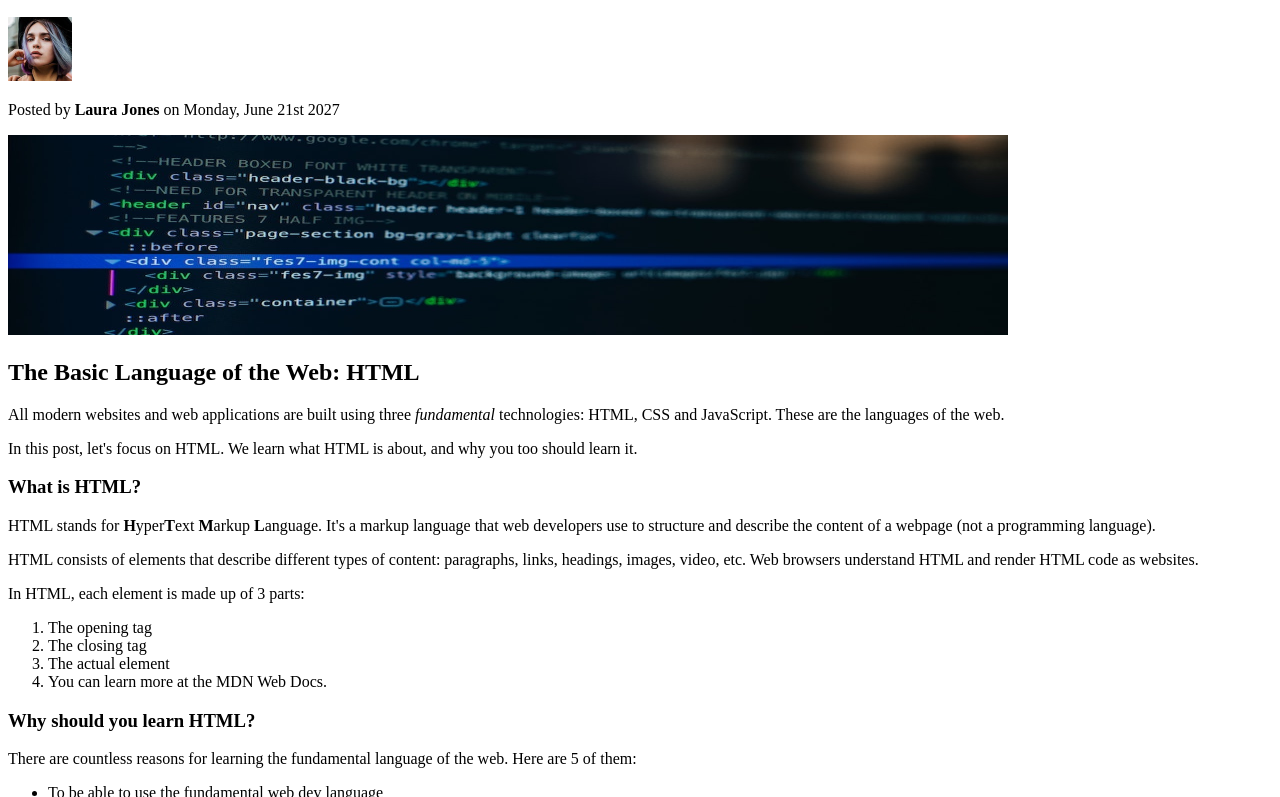
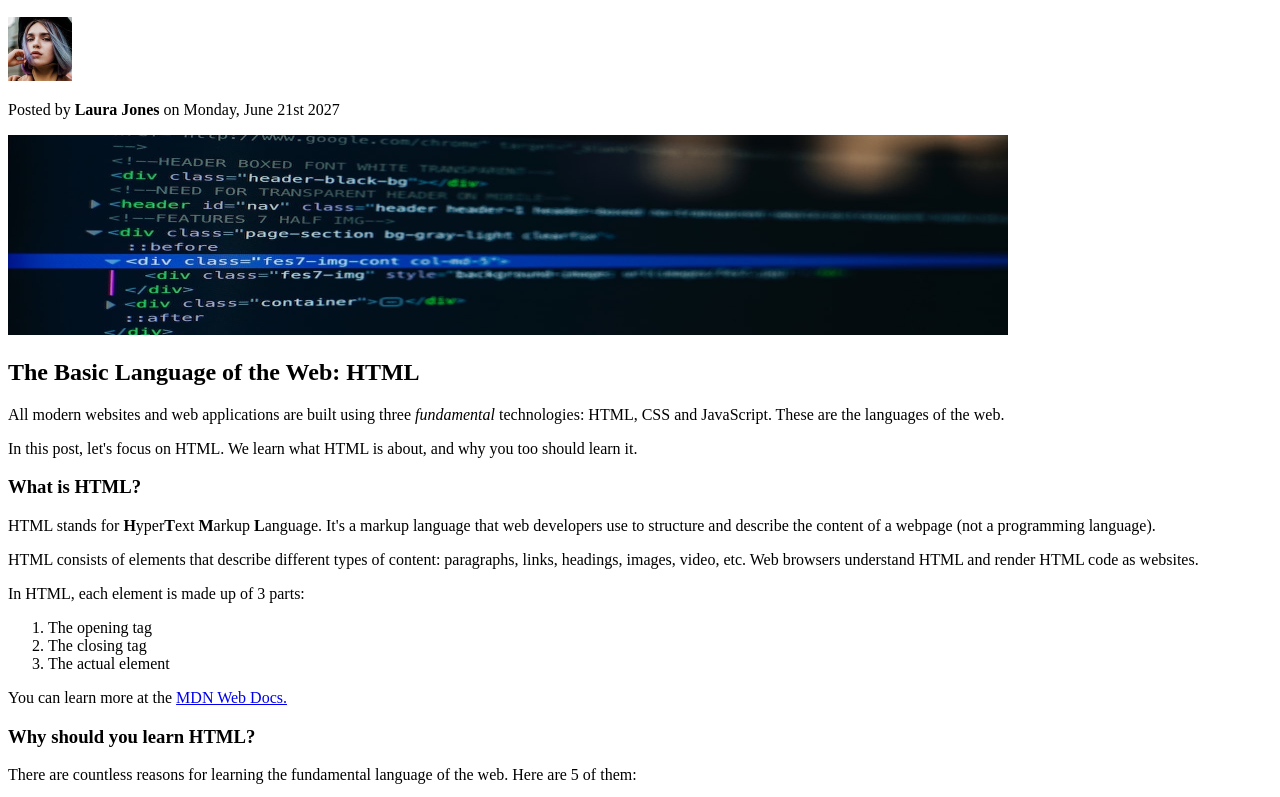
Before and after one commit to JuddBaconawa/HTMLPractice, a plain HTML site: page WebsiteFiles/index.html in a window 1280 px wide. Shown: the part 111-908 px from the top of the page. Drawn offline with Linux system fonts and the light colour scheme.

Commit message:
Update index.html
image sizes changed to a better size for both based on their original size

hyperlink reference added to check for MDN Web Docs

```diff
--- a/WebsiteFiles/index.html
+++ b/WebsiteFiles/index.html
@@ -21,11 +21,21 @@
 
     <h2> The Basic Language of the Web: HTML </h2>
 
-    <img src="laura-jones.jpg" alt="Laura Jones" width="64" height="64" />
+    <img
+      src="laura-jones.jpg"
+      alt="Laura Jones"
+      width="64"
+      height="64"
+    />
 
     <p> Posted by <strong>Laura Jones</strong> on Monday, June 21st 2027 </p>
 
-    <img src="post-img.jpg" alt="HTML codes" width="1000" height="200" />
+    <img
+      src="post-img.jpg"
+      alt="HTML codes"
+      width="1000"
+      height="200"
+    />
 
     <h2> The Basic Language of the Web: HTML </h2>
 
@@ -54,8 +64,14 @@
         <li>The opening tag</li>
         <li>The closing tag</li>
         <li>The actual element</li>
-        <li>You can learn more at the MDN Web Docs.</li>
+
       </ol>
+    <p> You can learn more at the
+      <a href="https://developer.mozilla.org/en-US/docs/Web/HTML"
+      target="_blank">  <!-- used to open a new tab -->
+        MDN Web Docs.
+      </a>
+
     </p>
 
     <h3> Why should you learn HTML? </h3>
```
